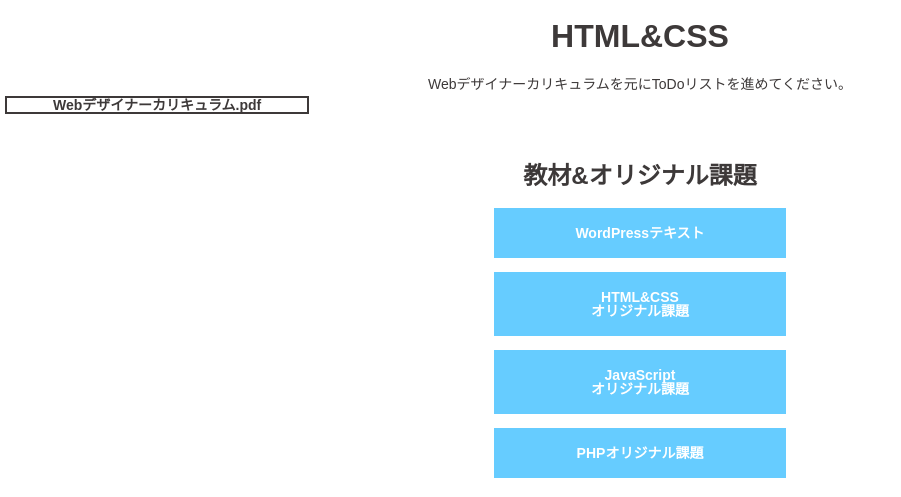
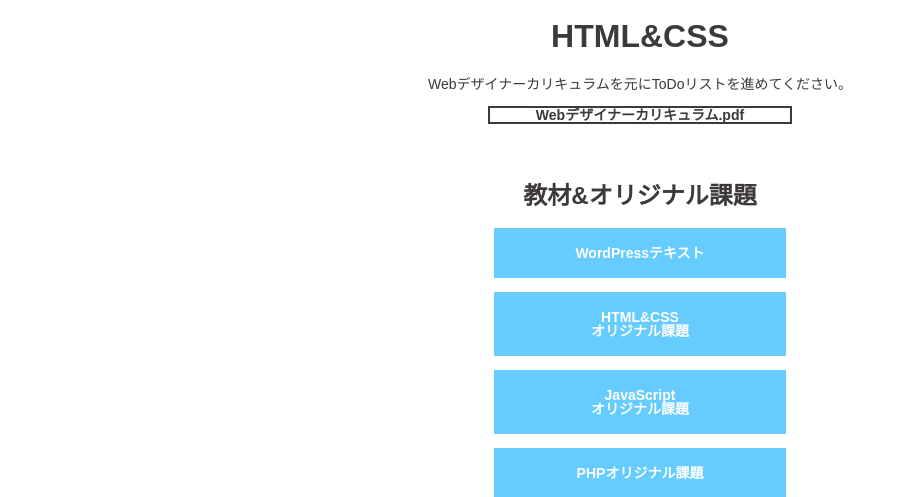
Before and after one commit to rootsyokohamanishi/ITS_Yokohama_1st, a PHP site: page /item02.html in a window 1280 px wide. Shown: the part 60-557 px from the top of the page, without its empty margins (0-901 px from the left). Run offline with PHP 8.4, Linux system fonts and the light colour scheme.

Commit message:
Update style.css

```diff
--- a/style.css
+++ b/style.css
@@ -280,6 +280,14 @@ h2 {
     padding-bottom: 10px;
 }
 
+.pdf {
+    margin-top: 10px;
+    margin-bottom: 10px;
+    display: flex;
+    justify-content: center;
+    align-items: center;
+}
+
 .sub {
     width: 100%;
     padding-top: 10px;
```
